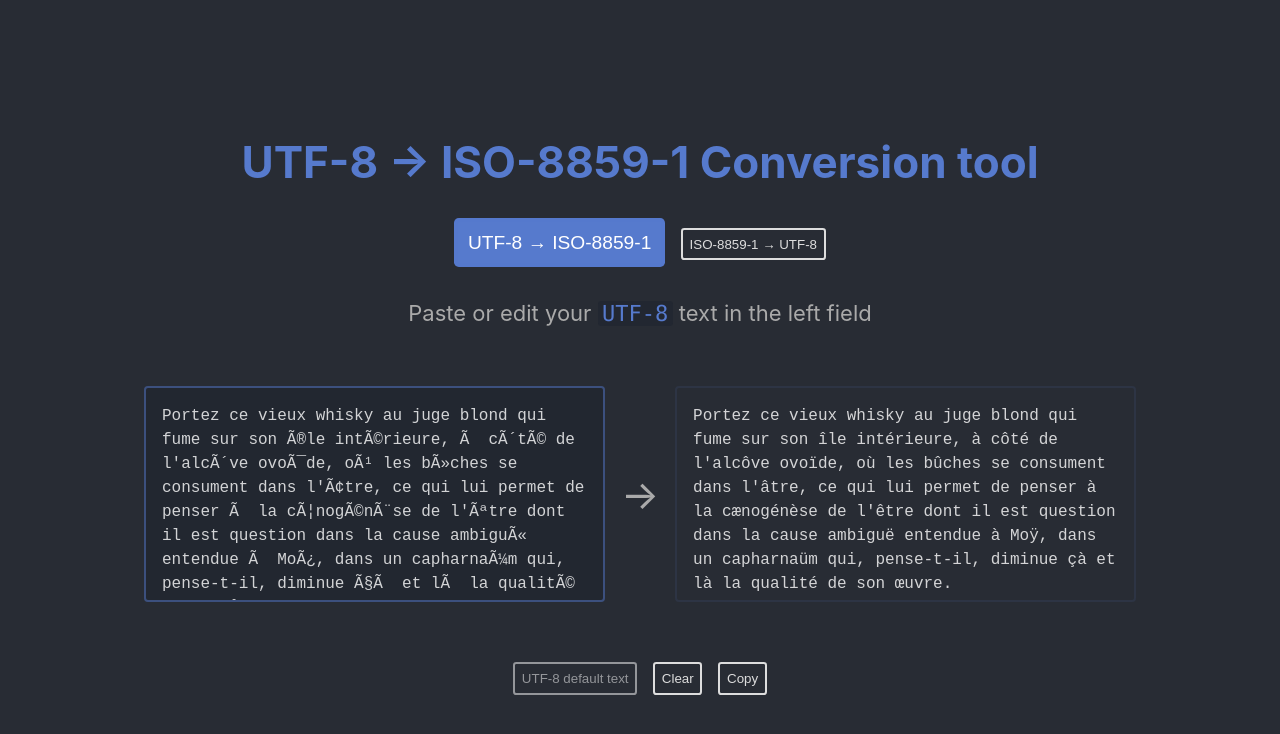
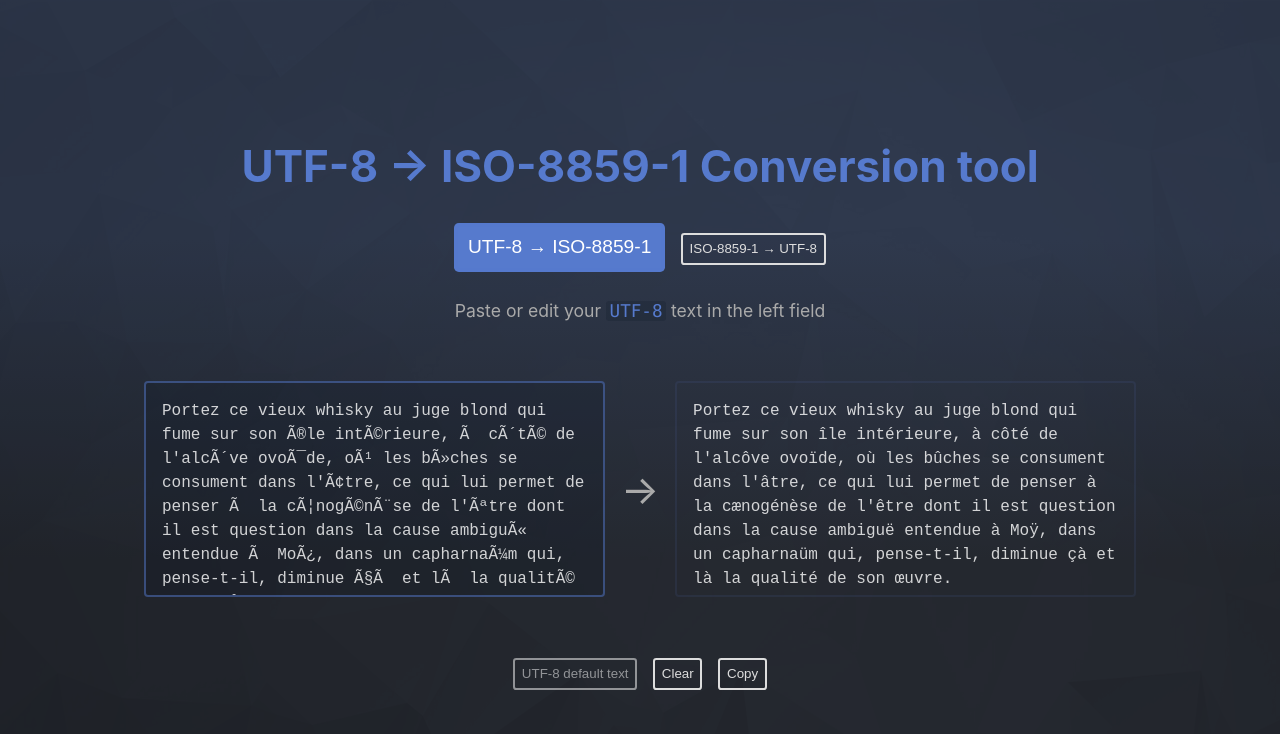
Before and after one commit to Dweez/utf8-iso-convert, a React (Create React App) app: page / in a window 1280 px wide. Shown: the top 734 px of the page. Built offline with nearby package versions, Linux system fonts and the light colour scheme; the HTML template or start-up script is replaced by a standard one.

Commit message:
background Mozaic; main wrapper

```diff
--- a/src/App.css
+++ b/src/App.css
@@ -7,7 +7,8 @@ h1 {
   font-size: calc(20px + 3vmin);
 }
 .converter-container {
-  background-color: #282c34;
+  /* background-color: #282c34; */
+  background: url(/mozaic_60.png), linear-gradient(0deg, #282c34 30%, #343f55 70%) no-repeat center center / cover fixed;
   min-height: 100vh;
   display: flex;
   flex-direction: column;
--- a/src/components/converter/converter.css
+++ b/src/components/converter/converter.css
@@ -1,7 +1,14 @@
+.main {
+  width: 100%;
+  display: flex;
+  flex-direction: column;
+  align-items: center;
+}
 .actions {
   min-height: 60px;
 }
 .description {
+  font-size: .8em;
   margin-bottom: 0;
   transition :all .100s;
 }
--- a/src/components/converter/index.js
+++ b/src/components/converter/index.js
@@ -46,7 +46,7 @@ const Converter = () => {
   }
 
   return (
-    <>
+    <div className="main">
       <h1>
         {input[0] === "utf" ? (
           <>{`${labels.utf} → ${labels.iso} Conversion tool`}</>
@@ -110,7 +110,7 @@ const Converter = () => {
           Copy
         </button>
       </div>
-    </>
+    </div>
   )
 }
 
```
Also changed, not shown: public/mozaic_60.png (added).
